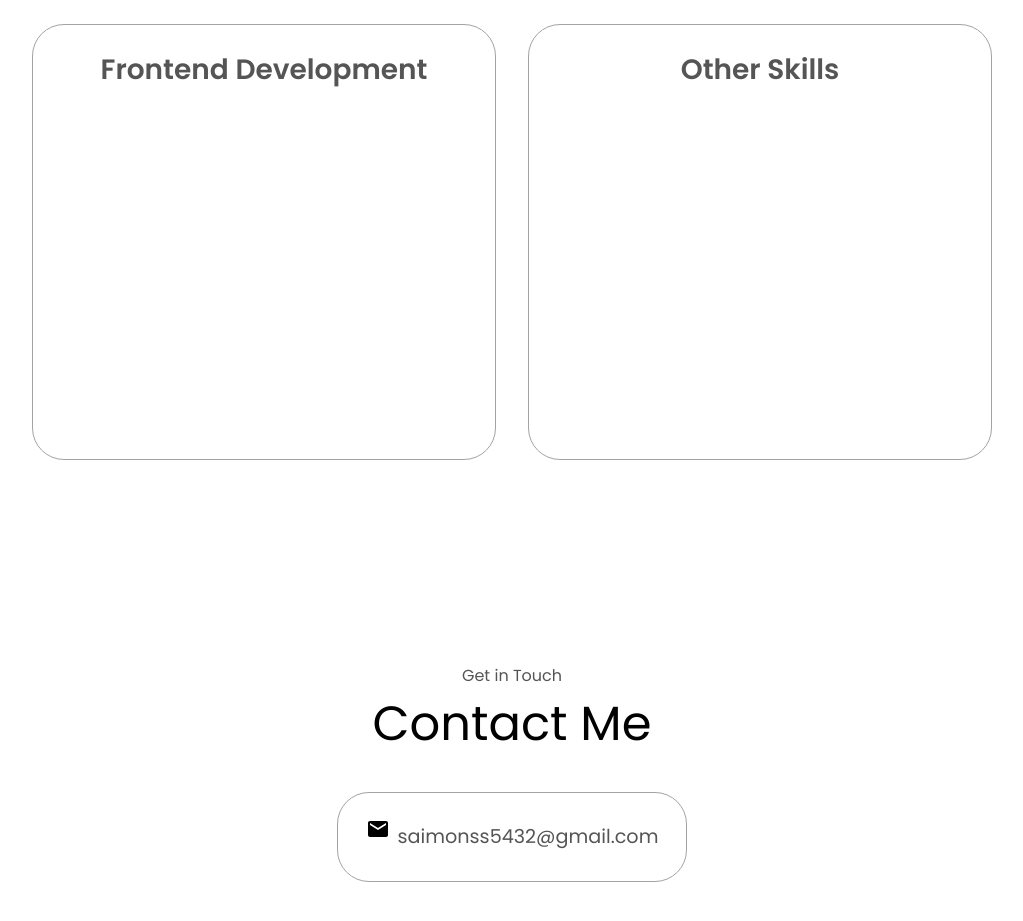
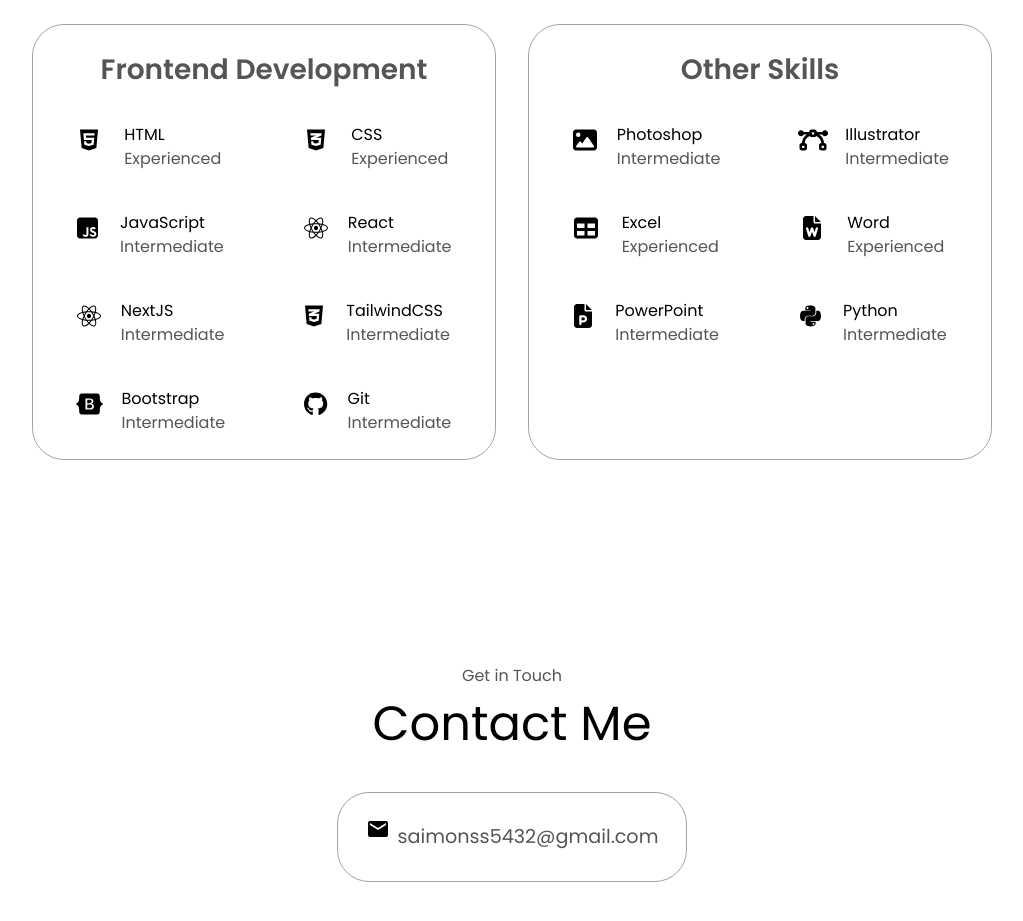
Before and after one commit to nextSaimon/My_portfolio, a Next.js app: page / in a window 1280 px wide. Shown: the part 1800-2721 px from the top of the page, without its empty margins (128-1151 px from the left). Built offline with nearby package versions, Linux system fonts and the light colour scheme.

Commit message:
zindex of Experience.JSX is fixed

```diff
--- a/app/assets/AnimatedContent/AnimatedContent.jsx
+++ b/app/assets/AnimatedContent/AnimatedContent.jsx
@@ -17,6 +17,7 @@ const AnimatedContent = ({
   threshold = 0.1,
   delay = 0,
   onComplete,
+  Zindex = true,
 }) => {
   const ref = useRef(null);
 
@@ -32,7 +33,7 @@ const AnimatedContent = ({
       [axis]: offset,
       scale,
       opacity: animateOpacity ? initialOpacity : 1,
-      zIndex: -10,
+      zIndex: Zindex ? -10 : 0,
     });
 
     gsap.to(el, {
--- a/app/components/Experience.jsx
+++ b/app/components/Experience.jsx
@@ -125,6 +125,7 @@ const Experience = () => {
         threshold={0.2}
         delay={0}
         key={index}
+        Zindex={false}
       >
         <article>
           <i className={skill.class}>{skill.icon}</i>
```
